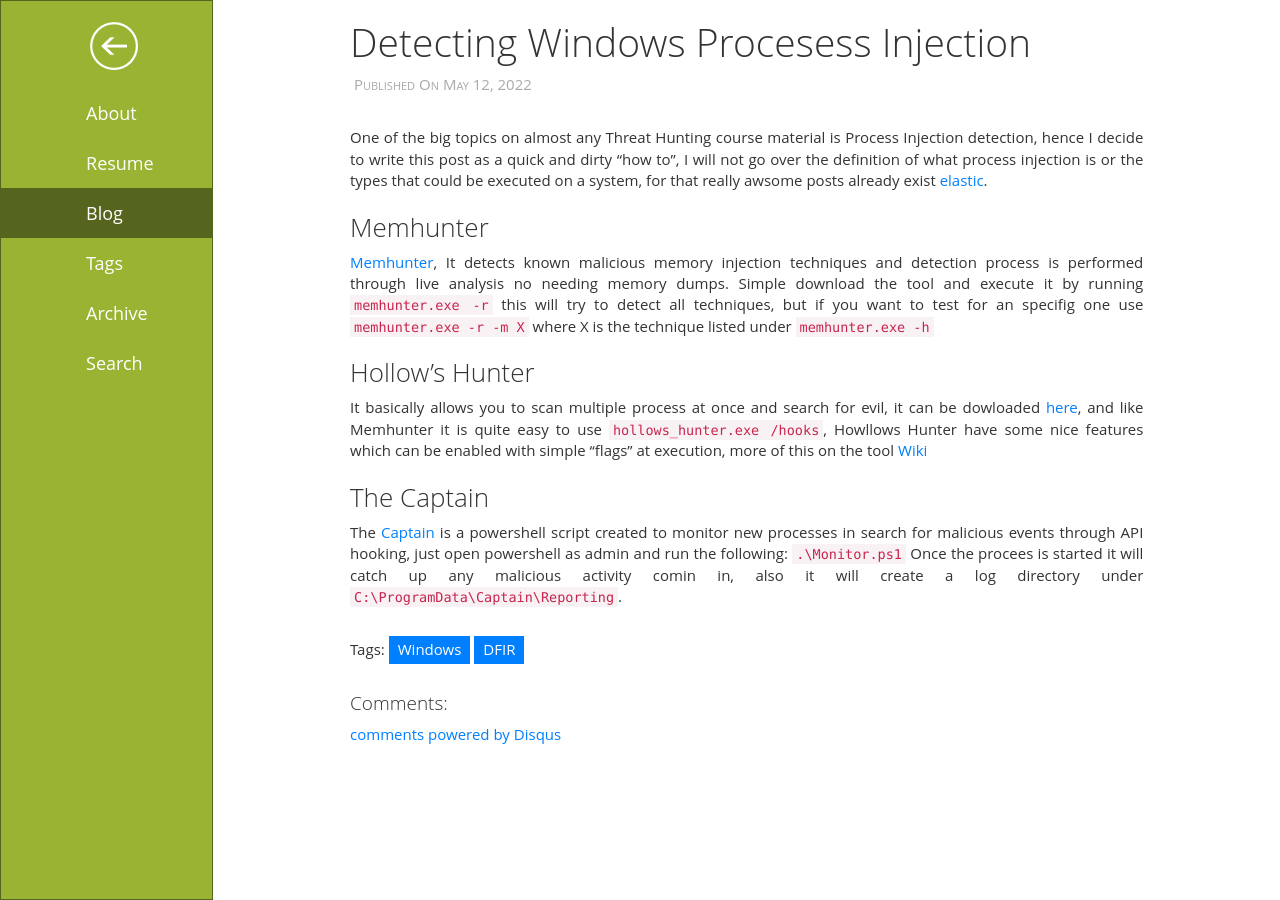
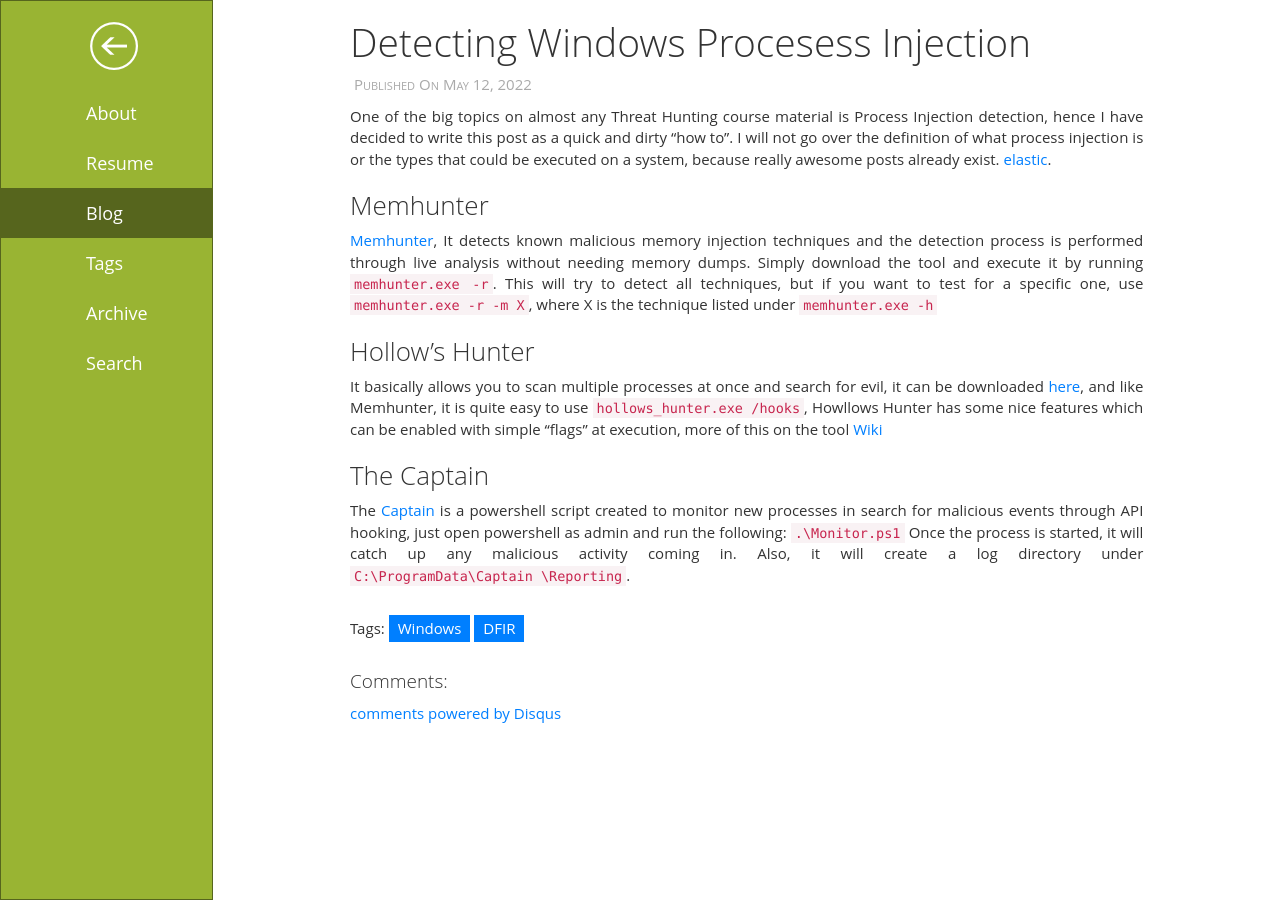
Before and after one commit to fanavarr/fanavarr.github.io, a Jekyll site: the page built from _posts/2022-05-12-Detecting-Procesess-Injection.md, in a window 1280 px wide. Built offline with Jekyll 4.4.1, drawn with Linux system fonts in a browser that asks for light colours; a script that is not in the unit is left out; comment, search, counter and statistics services are not loaded.

Commit message:
Update 2022-05-12-Detecting-Procesess-Injection.md

````diff
--- a/_posts/2022-05-12-Detecting-Procesess-Injection.md
+++ b/_posts/2022-05-12-Detecting-Procesess-Injection.md
@@ -7,24 +7,23 @@
 - DFIR
 ---
 
-<br/>
-One of the big topics on almost any Threat Hunting course material is Process Injection detection, hence I decide to write this post as a quick and dirty "how
-to", I will not go over the definition of what process injection is or the types that could be executed on a system, for that really awsome posts already exist [elastic](https://www.elastic.co/blog/ten-process-injection-techniques-technical-survey-common-and-trending-process).
-<br/>
+
+One of the big topics on almost any Threat Hunting course material is Process Injection detection, hence I have decided to write this post as a quick and
+dirty "how to". I will not go over the definition of what process injection is or the types that could be executed on a system, because  really awesome posts
+already exist. [elastic](https://www.elastic.co/blog/ten-process-injection-techniques-technical-survey-common-and-trending-process).
+
 
 ### Memhunter
 
-[Memhunter](https://github.com/marcosd4h/memhunter), It detects known malicious memory injection techniques and detection process is performed through live
-analysis no needing memory dumps. Simple download the tool and execute it by running ```memhunter.exe -r ``` this will try to detect all techniques, but if you
-want to test for an specifig one use ```memhunter.exe -r -m X ``` where X is the technique listed under ```memhunter.exe -h```
+[Memhunter](https:/github.com/marcosd4h/memhunter), It detects known malicious memory injection techniques and the detection process is performed through live analysis without needing memory dumps. Simply download the tool and execute it by running ```memhunter.exe -r```. This will try to detect all techniques, but if you want to test for a specific one, use ```memhunter.exe -r -m X```,  where X is the technique listed under ```memhunter.exe -h```
 <br/>
 
 
 ### Hollow's Hunter
 
-It basically allows you to scan multiple process at once and search for evil, it can be dowloaded [here](https://github.com/hasherezade/hollows_hunter), and
-like Memhunter it is quite easy to use ```hollows_hunter.exe /hooks```, Howllows Hunter have some nice features which can be enabled with simple "flags" at
-execution, more of this on the tool [Wiki](https://github.com/hasherezade/hollows_hunter/wiki)
+It basically allows you to scan multiple processes at once and search for evil, it can be downloaded [here](https://github.com/hasherezade/hollows_hunter),
+and like Memhunter, it is quite easy to use ```hollows_hunter.exe /hooks```, Howllows Hunter has some nice features which can be enabled with simple "flags"
+at execution, more of this on the tool [Wiki](https://github.com/hasherezade/hollows_hunter/wiki)
 <br/>
 
 ### The Captain
@@ -32,4 +31,5 @@
 The [Captain](https://github.com/y3n11/Captain) is a powershell script created to monitor new processes in search for malicious events through API hooking,
 just open powershell as admin and run the following:
 ``` .\Monitor.ps1 ```
-Once the procees is started it will catch up any malicious activity comin in, also it will create a log directory under ```C:\ProgramData\Captain\Reporting```.
+Once the process is started, it will catch up any malicious activity coming in. Also, it will create a log directory under ```C:\ProgramData\Captain
+\Reporting```.
````
